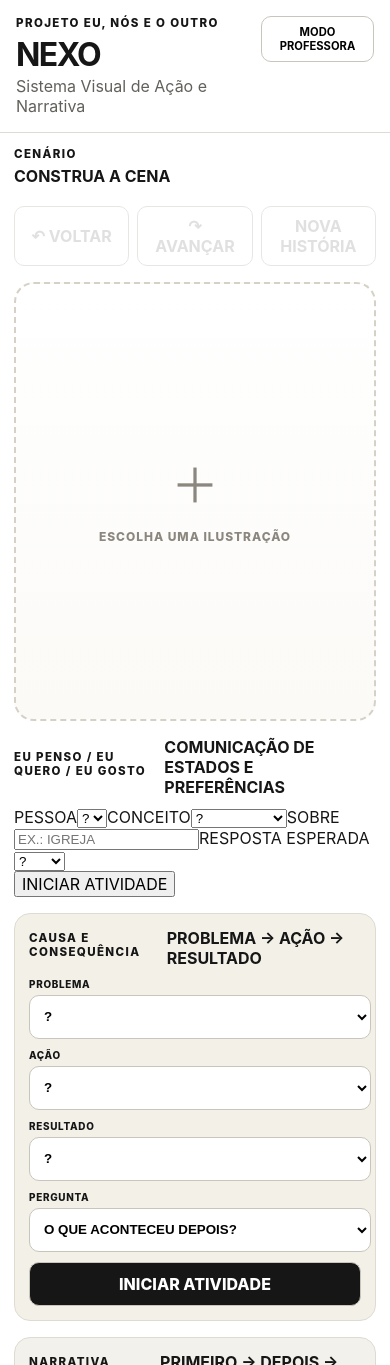
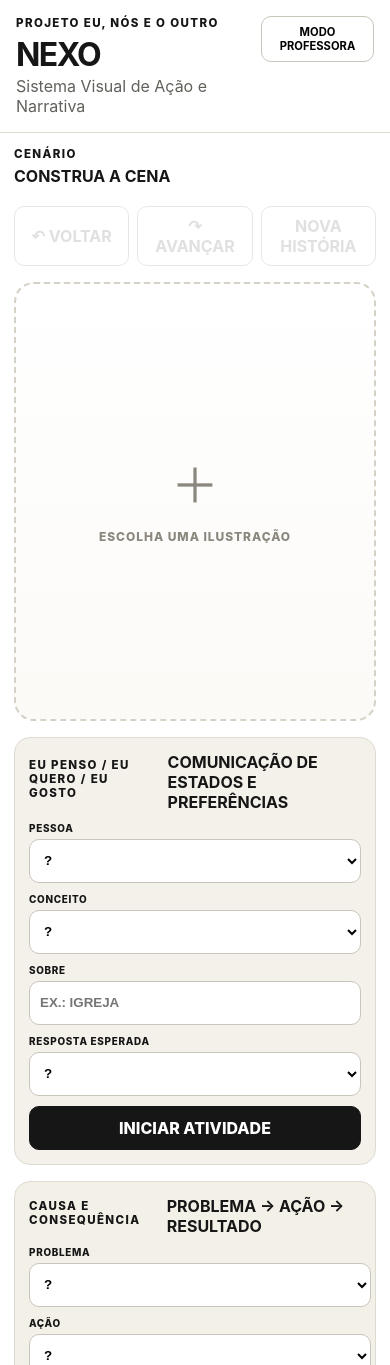
Before and after one commit to aeduardasantana/nexo, a React (Vite) app: page / in a window 390 px wide. Shown: the top 1365 px of the page. Built offline with nearby package versions, Linux system fonts and the light colour scheme.

Commit message:
style: add mental-state communication interface [edufertanapo]

```diff
--- a/src/styles.css
+++ b/src/styles.css
@@ -1959,3 +1959,109 @@ button:disabled { opacity: .42; cursor: not-allowed; }
     grid-template-columns: 1fr;
   }
 }
+
+
+.mental-state-builder {
+  border: 1px solid #dedbd3;
+  border-radius: 16px;
+  padding: 14px;
+  background: #f4f1ea;
+}
+
+.mental-config {
+  display: grid;
+  grid-template-columns: repeat(4, minmax(150px, 1fr));
+  gap: 10px;
+}
+
+.mental-config label {
+  display: grid;
+  gap: 5px;
+}
+
+.mental-config label span {
+  font-size: .62rem;
+  font-weight: 850;
+  letter-spacing: .07em;
+}
+
+.mental-config select,
+.mental-config input {
+  min-height: 44px;
+  border: 1px solid #c9c5bc;
+  border-radius: 10px;
+  background: #fff;
+  padding: 8px 10px;
+  font-weight: 800;
+}
+
+.mental-actions {
+  margin-top: 10px;
+}
+
+.mental-actions button {
+  width: 100%;
+  min-height: 44px;
+  border: 1px solid #161616;
+  border-radius: 10px;
+  background: #161616;
+  color: #fff;
+  font-weight: 850;
+  cursor: pointer;
+}
+
+.mental-choice {
+  margin-top: 12px;
+  display: grid;
+  grid-template-columns: 1fr 1fr;
+  gap: 10px;
+}
+
+.mental-choice button {
+  min-height: 94px;
+  border: 1px solid #c9c5bc;
+  border-radius: 12px;
+  background: #fff;
+  display: grid;
+  place-items: center;
+  align-content: center;
+  gap: 6px;
+  cursor: pointer;
+}
+
+.mental-choice button span {
+  font-size: 1.5rem;
+}
+
+.mental-choice button strong {
+  font-size: .78rem;
+}
+
+.mental-summary {
+  margin-top: 12px;
+  display: flex;
+  flex-wrap: wrap;
+  gap: 7px;
+}
+
+.mental-summary span {
+  padding: 7px 9px;
+  border: 1px solid #d1ccc2;
+  border-radius: 999px;
+  background: #fff;
+  font-size: .62rem;
+  font-weight: 850;
+}
+
+@media (max-width: 900px) {
+  .mental-config {
+    grid-template-columns: 1fr 1fr;
+  }
+}
+
+@media (max-width: 640px) {
+  .mental-config,
+  .mental-choice {
+    grid-template-columns: 1fr;
+  }
+}
```
